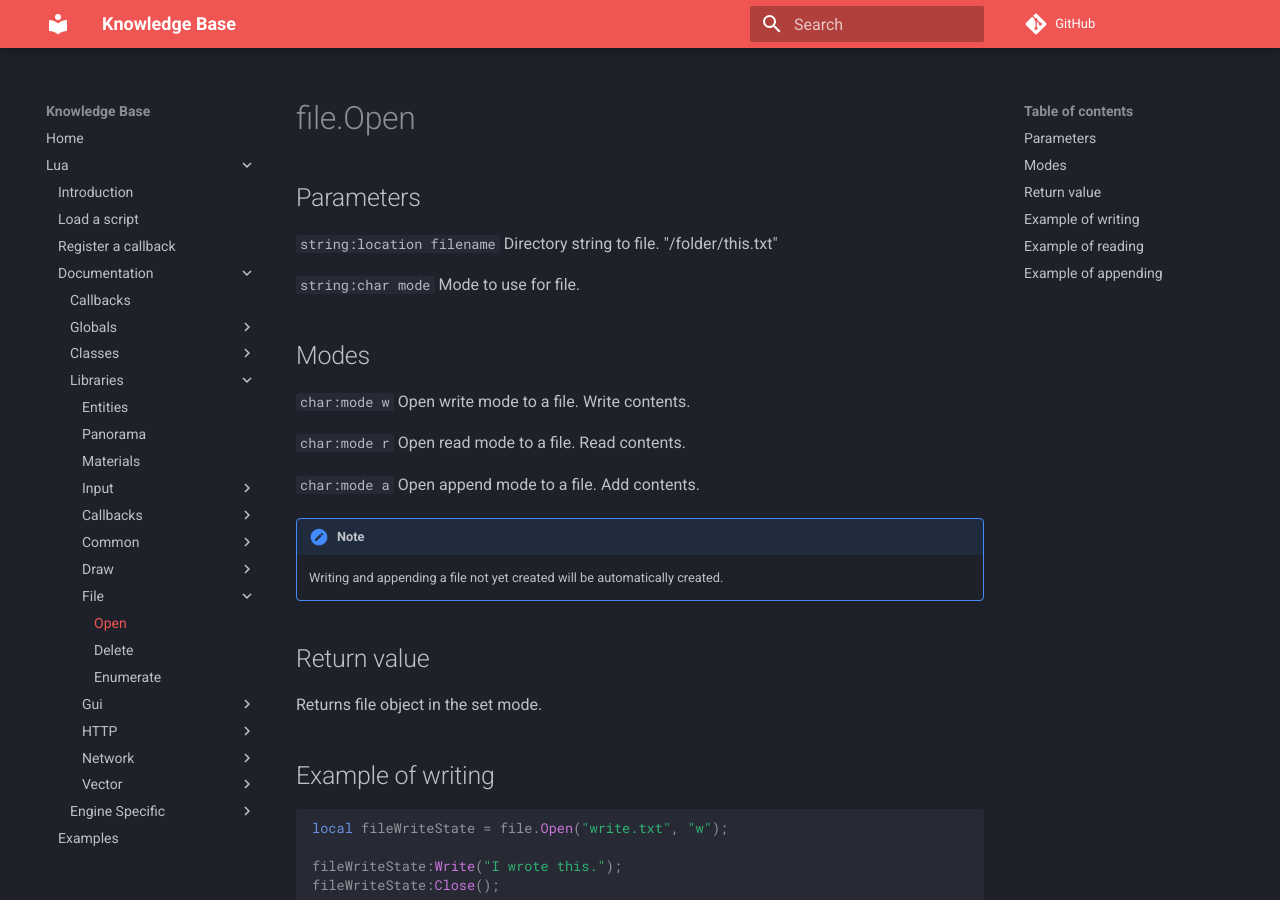
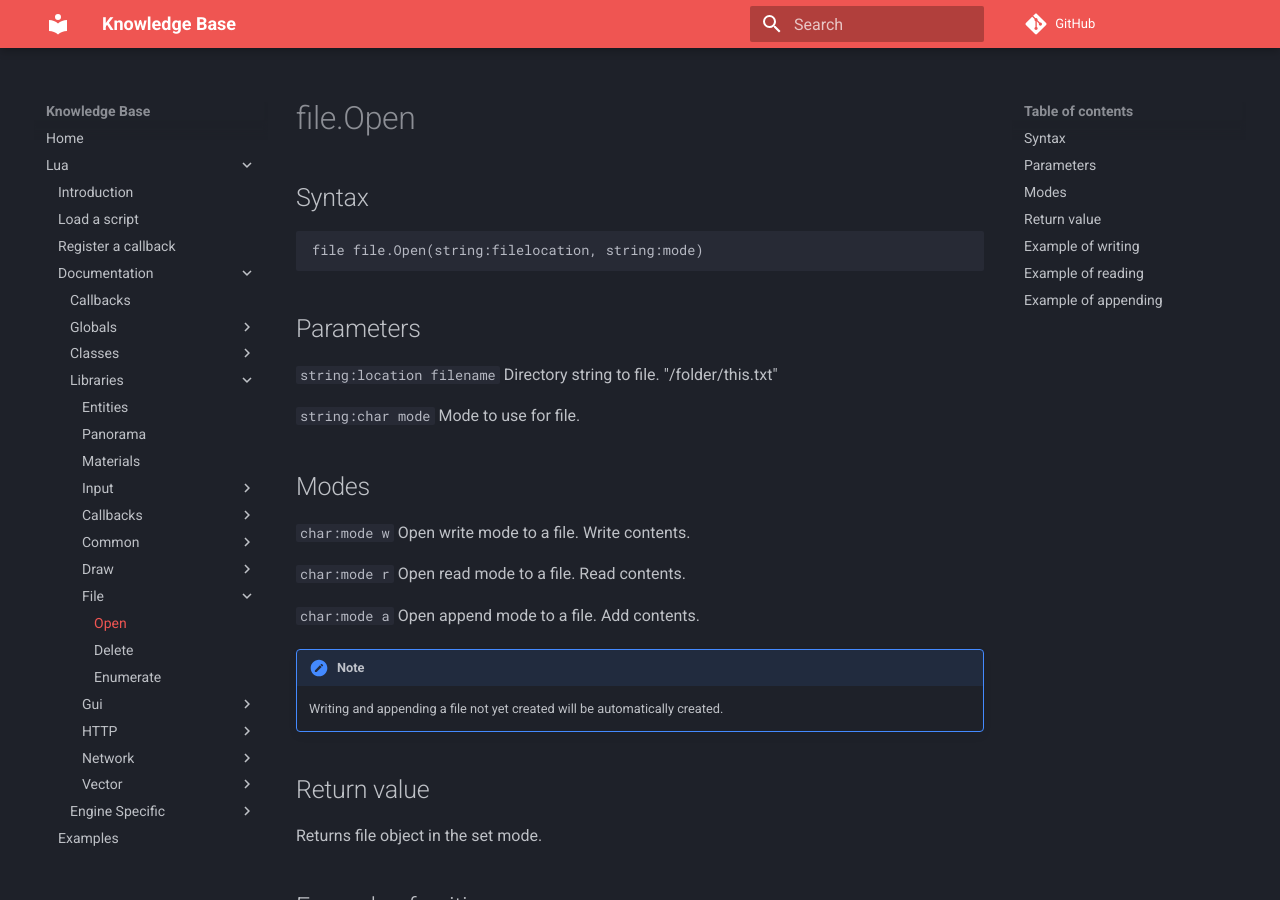
Before and after one commit to Ninaligo/aimware-web-kb, an MkDocs documentation site: the page built from private/lua/docs/library/file/open.md, in a window 1280 px wide and 900 px high. Built offline with MkDocs 1.6.1 and Material for MkDocs 9.7.7, drawn with Linux system fonts in a browser that asks for light colours; comment, search, counter and statistics services are not loaded.

Commit message:
Update file open added syntax section

````diff
--- a/private/lua/docs/library/file/open.md
+++ b/private/lua/docs/library/file/open.md
@@ -1,4 +1,9 @@
 # file.Open
+
+## Syntax
+```
+file file.Open(string:filelocation, string:mode)
+```
 
 ## Parameters
 
````
Also changed, not shown: private/lua/docs/library/file/delete.md (+5 -0 lines).
